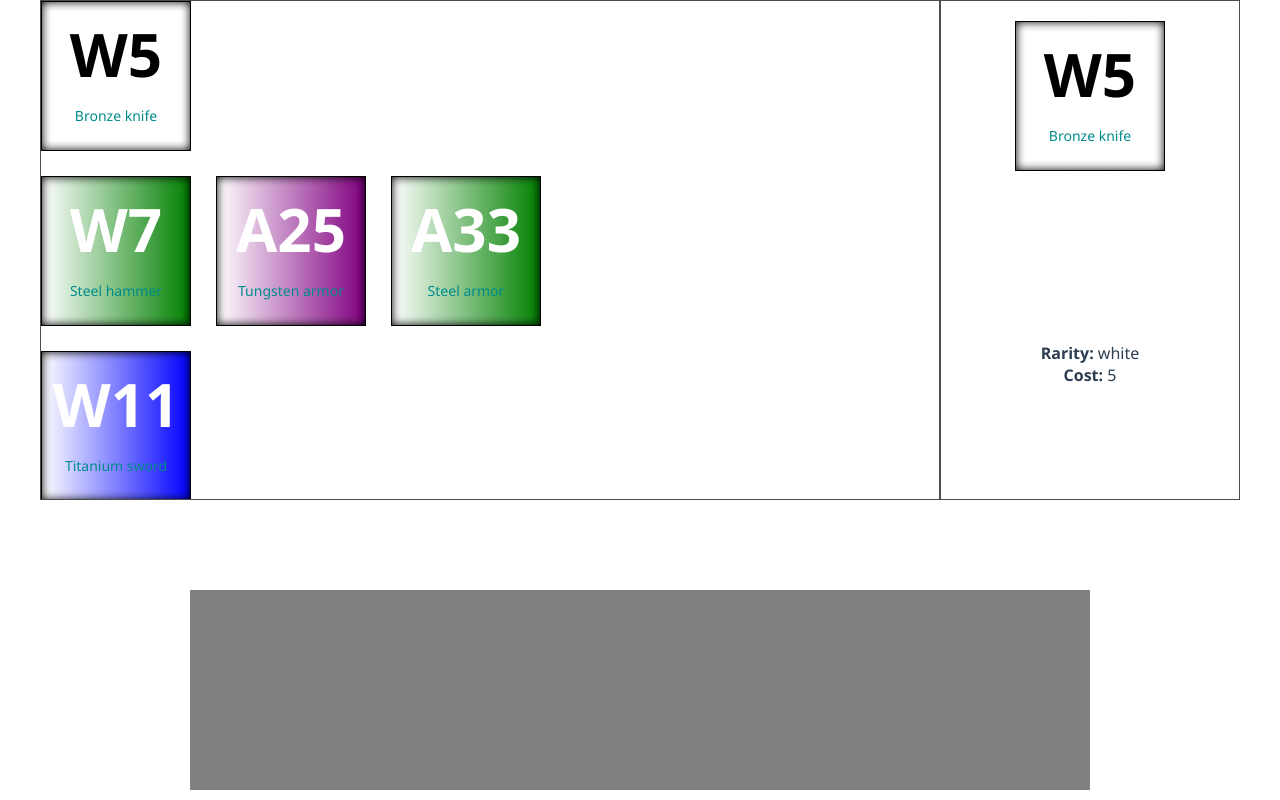
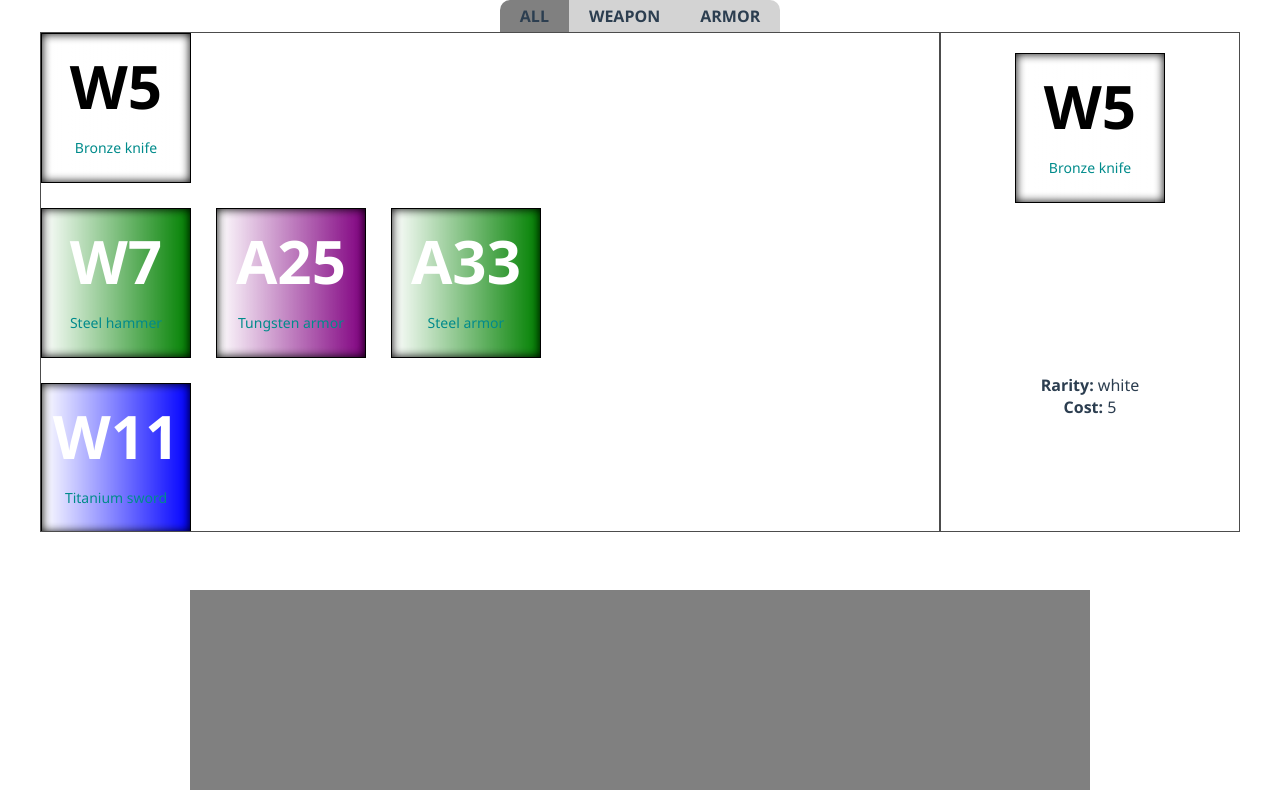
Before and after one commit to TodorovM/Game-UI, a Vue app: page / in a window 1280 px wide. Built offline with nearby package versions, Linux system fonts and the light colour scheme.

Commit message:
feat: added basic styling for tabs

```diff
--- a/src/App.vue
+++ b/src/App.vue
@@ -1,8 +1,11 @@
 <template>
   <div id="app">
-    <div class="container">
-      <Inventory :items='items' :size="size" />
-      <Details/>
+    <div class="container column">
+      <Tabs :tabs="categories" />
+      <div class="container">
+        <Inventory :items='items' :size="size" />
+        <Details/>
+      </div>
     </div>
     <Log/>
   </div>
@@ -13,6 +16,7 @@ import { mapState, mapActions } from "vuex";
 import Inventory from './components/Inventory'
 import Details from './components/Details'
 import Log from "./components/Log";
+import Tabs from './components/Tabs'
 
 export default {
 
@@ -20,11 +24,13 @@ export default {
   components: {
     Inventory,
     Details,
-    Log
+    Log,
+    Tabs
   },
   data() {
     return {
       items: [],
+      categories: [],
       size: {}
     }
   },
@@ -37,6 +43,9 @@ export default {
     ...mapActions([ 'setData' ])
   },
   mounted () {
+    this.categories = this.data.inventoryitems
+                      .map(el => el.type)
+                      .filter((el, index, self) => self.indexOf(el) === index)
     this.size = {
       width: this.data.inventoryview.width,
       height: this.data.inventoryview.height
@@ -68,4 +77,6 @@ export default {
   .container
     display flex
     margin 0 auto
+    &.column
+      flex-direction column
 </style>
--- a/src/components/Tab.vue
+++ b/src/components/Tab.vue
@@ -0,0 +1,30 @@
+<template>
+    <div :class="['tab', tab === 'All' ? 'selected' : ' ' ]">
+        {{ tab.toUpperCase() }}
+    </div>
+</template>
+
+<script>
+    export default {
+        name: "Tab",
+        props: {
+            tab: {
+                type: String
+            },
+        },
+    }
+</script>
+
+<style lang="stylus" scoped>
+    .tab
+        background-color: lightgray
+        padding: 5px 20px
+        font-weight 700
+        cursor pointer
+        &:first-child
+            border-top-left-radius 10px
+        &:last-child
+            border-top-right-radius 10px
+        &.selected
+            background-color gray
+</style>
--- a/src/components/Tabs.vue
+++ b/src/components/Tabs.vue
@@ -0,0 +1,34 @@
+<template>
+    <div class="tabs">
+        <Tab v-for="(tab, index) in tabCategories" :key="index" :tab="tab"/>
+    </div>
+</template>
+
+<script>
+    import Tab from "./Tab"
+
+    export default {
+        name: 'Tabs',
+        components: {
+            Tab,
+        },
+        computed: {
+            tabCategories() {
+                return ["All", ...this.tabs]
+            }
+        },
+        props: {
+            tabs: {
+                type: Array,
+            },
+        },
+
+    }
+</script>
+
+<style lang="stylus" scoped>
+    .tabs
+        display flex
+        justify-content flex-start
+        margin 0 auto
+</style>
```
